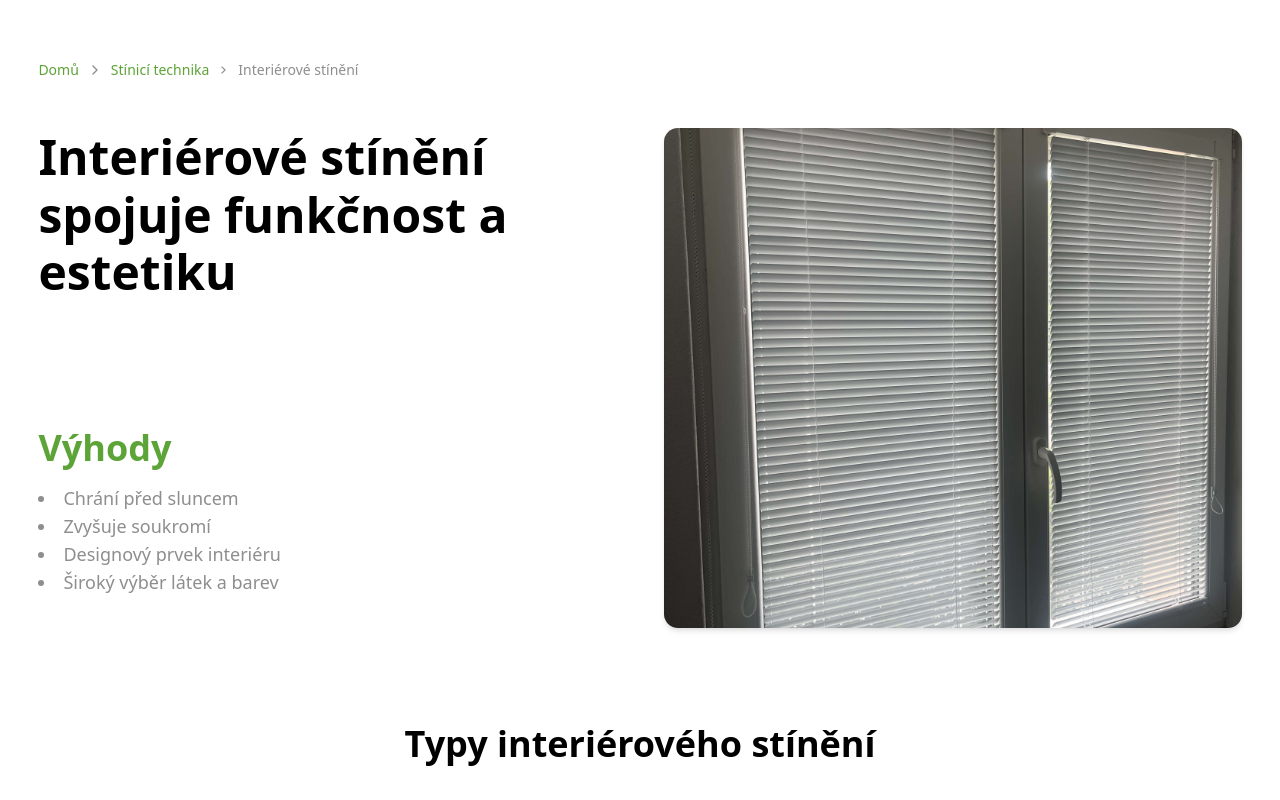
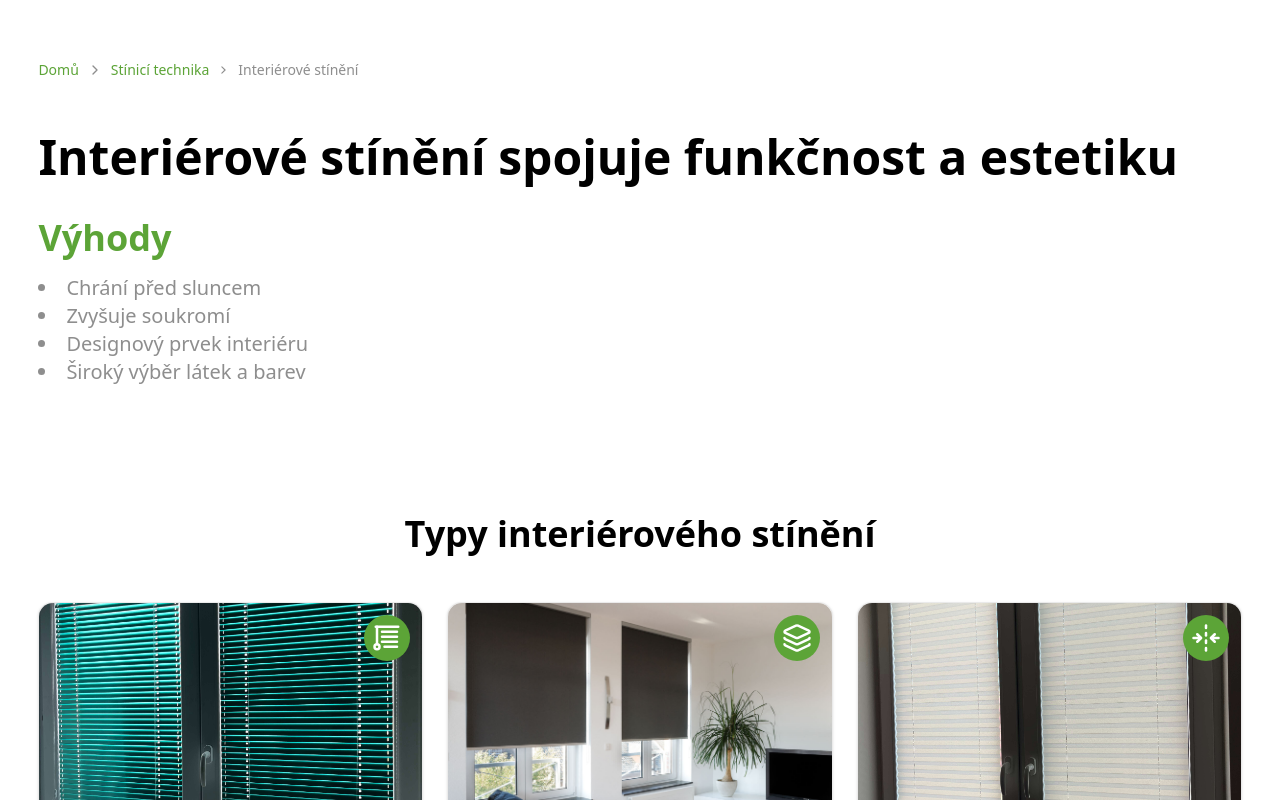
Before and after one commit to Topeez/majktravasweb, a Next.js app: page /stinici-technika/interierove-stineni in a window 1280 px wide. Shown: the part 820-1620 px from the top of the page. Built offline with nearby package versions, Linux system fonts and the light colour scheme.

Commit message:
drobne drbky opraveny

```diff
--- a/app/site-proti-hmyzu/page.tsx
+++ b/app/site-proti-hmyzu/page.tsx
@@ -29,7 +29,7 @@ export default function SiteProtiHmyzu() {
                         <Card
                             key={index}
                             link={data.link}
-                            className="flex-1 min-w-[400px] max-w-[400px]"
+                            className="flex-1 min-w-[300px] max-w-[400px]"
                             title={data.title}
                             image={data.image}
                         />
--- a/app/site-proti-hmyzu/pevne-okenni-site/page.tsx
+++ b/app/site-proti-hmyzu/pevne-okenni-site/page.tsx
@@ -28,13 +28,14 @@ export default function PevneOkenniSite() {
             </div>
 
             {/* Obrázek a text */}
-            <div className="items-center gap-12 grid md:grid-cols-12">
-                <div className="col-span-12 md:col-span-6 aspect-square">
+            <div className="flex flex-col items-center gap-12 md:grid md:grid-cols-12">
+                <div className="col-span-12 md:col-span-6 max-w-[400px] aspect-square">
                     <Image
                         src="/assets/img/IMG_7628.jpeg"
                         alt="Pevné okenní sítě"
                         width={800}
                         height={800}
+                        draggable={false}
                         className="shadow-lg rounded-2xl size-full object-cover"
                     />
                 </div>
--- a/app/site-proti-hmyzu/plise-site/page.tsx
+++ b/app/site-proti-hmyzu/plise-site/page.tsx
@@ -27,13 +27,14 @@ export default function PliseSite() {
             </div>
 
             {/* Obrázek a text */}
-            <div className="items-center gap-12 grid md:grid-cols-12">
-                <div className="col-span-12 md:col-span-6 aspect-square">
+            <div className="flex flex-col items-center gap-12 md:grid md:grid-cols-12">
+                <div className="col-span-12 md:col-span-6 max-w-[400px] aspect-square">
                     <Image
                         src="/assets/img/plisa_sit_2.jpg"
                         alt="Pevné okenní sítě"
                         width={1200}
                         height={1000}
+                        draggable={false}
                         className="shadow-lg rounded-2xl size-full object-cover"
                     />
                 </div>
--- a/app/site-proti-hmyzu/posuvne-site/page.tsx
+++ b/app/site-proti-hmyzu/posuvne-site/page.tsx
@@ -27,13 +27,14 @@ export default function PosuvneSite() {
             </div>
 
             {/* Obrázek a text */}
-            <div className="items-center gap-12 grid md:grid-cols-12">
-                <div className="col-span-12 md:col-span-6 aspect-square">
+            <div className="flex flex-col items-center gap-12 md:grid md:grid-cols-12">
+                <div className="col-span-12 md:col-span-6 max-w-[400px] aspect-square">
                     <Image
-                        src="/assets/img/plisa_sit_2.jpg"
+                        src="/assets/img/posuvne_site.jpg"
                         alt="Pevné okenní sítě"
                         width={1200}
                         height={1000}
+                        draggable={false}
                         className="shadow-lg rounded-2xl size-full object-cover"
                     />
                 </div>
--- a/app/site-proti-hmyzu/rolovaci-site/page.tsx
+++ b/app/site-proti-hmyzu/rolovaci-site/page.tsx
@@ -27,13 +27,14 @@ export default function RolovaciSite() {
             </div>
 
             {/* Obrázek a text */}
-            <div className="items-center gap-12 grid md:grid-cols-12">
-                <div className="col-span-12 md:col-span-6 aspect-square">
+            <div className="flex flex-col items-center gap-12 md:grid md:grid-cols-12">
+                <div className="col-span-12 md:col-span-6 max-w-[400px] aspect-square">
                     <Image
                         src="/assets/img/rolovaci_sit.jpeg"
                         alt="Pevné okenní sítě"
                         width={1200}
                         height={1000}
+                        draggable={false}
                         className="shadow-lg rounded-2xl size-full object-cover"
                     />
                 </div>
--- a/app/site-proti-hmyzu/sitove-dvere/page.tsx
+++ b/app/site-proti-hmyzu/sitove-dvere/page.tsx
@@ -27,13 +27,14 @@ export default function SitoveDvere() {
             </div>
 
             {/* Obrázek a text */}
-            <div className="items-center gap-12 grid md:grid-cols-12">
-                <div className="col-span-12 md:col-span-6 aspect-square">
+            <div className="flex flex-col items-center gap-12 md:grid md:grid-cols-12">
+                <div className="col-span-12 md:col-span-6 max-w-[400px] aspect-square">
                     <Image
                         src="/assets/img/sitove_dvere.jpeg"
                         alt="Pevné okenní sítě"
                         width={1200}
                         height={1000}
+                        draggable={false}
                         className="shadow-lg rounded-2xl size-full object-cover"
                     />
                 </div>
--- a/app/stinici-technika/interierove-stineni/page.tsx
+++ b/app/stinici-technika/interierove-stineni/page.tsx
@@ -86,7 +86,7 @@ export default function InterieroveStineni() {
                 <div className="flex flex-col gap-12 md:grid md:grid-cols-12 w-full cs-container">
                     <Breadcrumb items={breadcrumbItems} />
 
-                    <div className="flex flex-col justify-between items-start col-span-6 pb-8 h-full">
+                    <div className="flex flex-col justify-between items-center md:items-start col-span-12 pb-8 h-full">
                         <div className="md:text-left text-center">
                             <h2 className="mb-4 font-semibold text-3xl md:text-5xl leading-[1.2]">
                                 Interiérové stínění spojuje funkčnost a estetiku
@@ -94,24 +94,15 @@ export default function InterieroveStineni() {
                         </div>
 
                         <div>
-                            <h3 className="my-4 font-bold text-foreground text-2xl md:text-4xl">
+                            <h3 className="my-4 font-bold text-foreground text-2xl md:text-4xl md:text-left text-center">
                                 Výhody
                             </h3>
-                            <ul className="text-md text-muted-foreground md:text-lg list-disc list-inside">
+                            <ul className="text-muted-foreground text-lg md:text-xl list-disc list-inside">
                                 {interiorShadingPros.map((pro, index) => (
                                     <li key={index}>{pro}</li>
                                 ))}
                             </ul>
                         </div>
-                    </div>
-                    <div className="col-span-6 h-[500px]">
-                        <Image
-                            width={1200}
-                            height={800}
-                            src="/assets/img/IMG_7622.jpeg"
-                            alt="Interiérové stínění"
-                            className="shadow-md rounded-xl w-full h-full object-cover"
-                        />
                     </div>
 
                     <div className="col-span-12">
@@ -127,6 +118,7 @@ export default function InterieroveStineni() {
                                             height={800}
                                             src={option.img}
                                             alt={option.title}
+                                            draggable={false}
                                             className="shadow-md rounded-t-xl w-full h-full object-cover"
                                         />
                                     </div>
--- a/components/header.tsx
+++ b/components/header.tsx
@@ -209,7 +209,7 @@ export function Header() {
                         width={200}
                         height={200}
                         alt="logo"
-                        className="w-full h-22 md:h-32"
+                        className="w-full max-w-3xs h-22 md:h-32"
                         priority
                     />
                 </Link>
```
